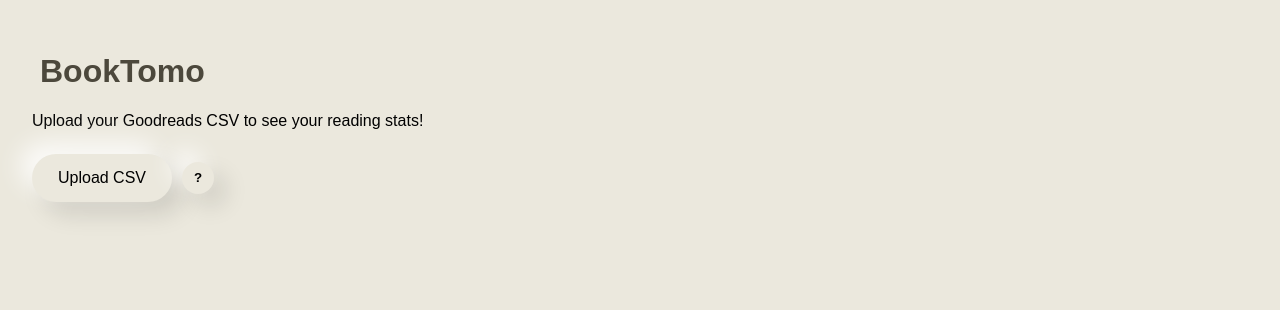
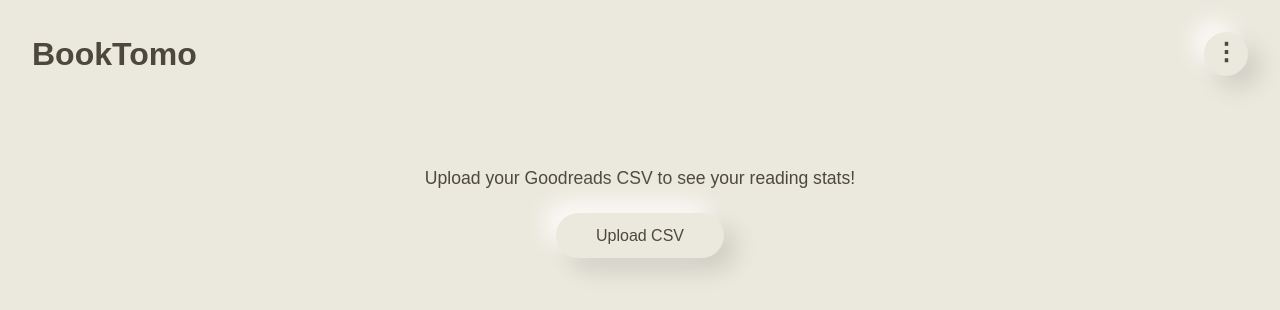
Before and after one commit to LindseyJorissen/BookTomo, a React (Create React App) app in the folder frontend/: page / in a window 1280 px wide. Shown: the top 310 px of the page. Built offline with nearby package versions, Linux system fonts and the light colour scheme.

Commit message:
layout tweaks

```diff
--- a/frontend/src/App.css
+++ b/frontend/src/App.css
@@ -11,9 +11,98 @@
 }
 
 h1 {
-  margin-left: 0.5rem;
+  margin: 0;
   font-size: xx-large;
   color: #4c483c;
+}
+
+/* ── Header ── */
+.app-header {
+  display: flex;
+  align-items: center;
+  justify-content: space-between;
+  margin-bottom: 0.25rem;
+}
+
+/* ── Kebab menu ── */
+.menu-wrapper {
+  position: relative;
+}
+
+.menu-btn {
+  width: 44px;
+  height: 44px;
+  border-radius: 50%;
+  border: none;
+  background: #ebe8dd;
+  font-size: 1.5rem;
+  font-weight: bold;
+  cursor: pointer;
+  display: flex;
+  align-items: center;
+  justify-content: center;
+  color: #4c483c;
+  padding-bottom: 6px; /* vertically centres the ⋮ glyph */
+  flex-shrink: 0;
+}
+
+.menu-dropdown {
+  position: absolute;
+  right: 0;
+  top: calc(100% + 0.5rem);
+  min-width: 210px;
+  padding: 0.4rem;
+  z-index: 100;
+  display: flex;
+  flex-direction: column;
+  gap: 0.15rem;
+}
+
+.menu-item {
+  display: block;
+  width: 100%;
+  padding: 0.7rem 1rem;
+  border: none;
+  background: transparent;
+  text-align: left;
+  cursor: pointer;
+  border-radius: 16px;
+  font-size: 0.95rem;
+  color: #4c483c;
+  transition: background 0.15s;
+}
+
+.menu-item:hover {
+  background: #e0dcd4;
+}
+
+/* ── Empty / landing state ── */
+.empty-state {
+  display: flex;
+  flex-direction: column;
+  align-items: center;
+  justify-content: center;
+  padding: 5rem 2rem;
+  gap: 1.5rem;
+}
+
+.empty-state p {
+  font-size: 1.1rem;
+  color: #4c483c;
+  margin: 0;
+  text-align: center;
+}
+
+.upload-cta {
+  padding: 0.85rem 2.5rem;
+  background: #ebe8dd;
+  border: none;
+  border-radius: 30px;
+  font-size: 1rem;
+  cursor: pointer;
+  color: #4c483c;
+  display: inline-block;
+  user-select: none;
 }
 
 p {
@@ -218,9 +307,8 @@
 }
 
 .top-tabs {
-display: flex;
-gap: 1rem;
-margin: 2rem 0 0 0;
+  display: flex;
+  gap: 1rem;
 }
 
 iframe {
--- a/frontend/src/App.js
+++ b/frontend/src/App.js
@@ -1,4 +1,4 @@
-import { useState, useEffect } from "react";
+import { useState, useEffect, useRef } from "react";
 import "./App.css";
 import YearlyBookChart from "./YearlyBookChart";
 import PublicationVsReadChart from "./PublicationVsReadChart";
@@ -9,21 +9,23 @@
   const [stats, setStats] = useState(null);
   const [error, setError] = useState(null);
 
-  const [showTutorial, setShowTutorial] = useState(false); // Zichtbaarheid van de Goodreads-exportuitleg
-  const [activeView, setActiveView] = useState("stats");   // Actief tabblad: "stats" of "suggestions"
-  const [timeView, setTimeView] = useState("overall");     // Tijdsbereik: "overall" of "this_year"
-  const [selectedBook, setSelectedBook] = useState(null);  // Huidig geselecteerd boek voor de graaf
+  const [showTutorial, setShowTutorial] = useState(false);
+  const [showMenu, setShowMenu] = useState(false);
+  const [activeView, setActiveView] = useState("stats");
+  const [timeView, setTimeView] = useState("overall");
+  const [selectedBook, setSelectedBook] = useState(null);
   const [isUploading, setIsUploading] = useState(false);
   const [uploadProgress, setUploadProgress] = useState({ phase: "idle", current: 0, total: 0 });
 
-  // Paginastatistieken voor het huidige tijdsbereik
+  const menuRef = useRef(null);
+  const fileInputRef = useRef(null);
+
   const bookLengths = stats?.book_lengths?.[timeView];
 
   const getOldestPublicationYear = () => {
     return stats?.oldest_pub_year;
   };
 
-  // Beschrijvende tekst onder het leesritme-diagram, afhankelijk van het tijdsbereik
   const getReadingOverTimeText = () => {
     const s = stats[timeView];
     if (!s) return "";
@@ -34,7 +36,6 @@
  Your reading activity varies across the months.`;
   };
 
-  // Beschrijvende tekst onder het publicatiejaar-diagram
   const getPublicationTimingText = () => {
     if (!stats) return "";
 
@@ -43,15 +44,17 @@
     return timeView === "overall"
       ? `Your reading spans a wide range of publication years,
        reaching back well beyond recent releases.
-       ${oldestYear ? `The oldest book you’ve read was published in ${oldestYear}.` : ""}`
-      : `This year’s reading includes books from different publication periods.
+       ${oldestYear ? `The oldest book you've read was published in ${oldestYear}.` : ""}`
+      : `This year's reading includes books from different publication periods.
        ${oldestYear ? `The oldest one dates back to ${oldestYear}.` : ""}`;
   };
 
-  // Verwerkt het gekozen CSV-bestand en stuurt het naar de backend
   const handleUpload = async (e) => {
     const file = e.target.files[0];
     if (!file) return;
+
+    // Reset the input so the same file can be re-selected if needed
+    e.target.value = "";
 
     const formData = new FormData();
     formData.append("file", file);
@@ -70,8 +73,9 @@
       const data = await res.json();
 
       setStats(data);
-      setSelectedBook(data.books[0]); // Selecteer het eerste boek standaard voor de graaf
+      setSelectedBook(data.books[0]);
       setActiveView("stats");
+      setTimeView("overall");
       setError(null);
       console.log("First book:", data.books[0]);
 
@@ -83,8 +87,6 @@
     }
   };
 
-// Polt elke 3 seconden de /covers/ endpoint om omslagen bij te werken
-// die door het achtergrondproces zijn ingeladen na het uploaden
   useEffect(() => {
     if (!stats) return;
 
@@ -94,7 +96,6 @@
 
       if (data.covers.length === 0) return;
 
-    // Werk individuele boeken bij zonder de hele stats-state te vervangen
       setStats(prev => {
         const updated = { ...prev };
         updated.books = updated.books.map(book => {
@@ -105,10 +106,9 @@
       });
     }, 3000);
 
-  return () => clearInterval(interval); // Opruimen bij unmount of nieuwe stats
+    return () => clearInterval(interval);
   }, [stats]);
 
-// Poll for real upload progress while the CSV is being processed
   useEffect(() => {
     if (!isUploading) return;
     setUploadProgress({ phase: "parsing", current: 0, total: 0 });
@@ -124,7 +124,17 @@
     return () => clearInterval(interval);
   }, [isUploading]);
 
-// Convert progress state to a 0-100 percentage for the bar
+  // Close menu when clicking outside
+  useEffect(() => {
+    const handleClickOutside = (e) => {
+      if (menuRef.current && !menuRef.current.contains(e.target)) {
+        setShowMenu(false);
+      }
+    };
+    document.addEventListener("mousedown", handleClickOutside);
+    return () => document.removeEventListener("mousedown", handleClickOutside);
+  }, []);
+
   const getProgressPct = () => {
     const { phase, current, total } = uploadProgress;
     if (phase === "parsing")  return 2;
@@ -134,7 +144,6 @@
     return 0;
   };
 
-// Human-readable label shown above the progress bar
   const getProgressLabel = () => {
     const { phase, current, total } = uploadProgress;
     if (phase === "parsing")  return "Reading your library…";
@@ -146,7 +155,6 @@
     return "Crunching your books…";
   };
 
-// Zet de applicatie terug naar de begintoestand
   const handleReset = () => {
     setStats(null);
     setSelectedBook(null);
@@ -155,11 +163,18 @@
     setActiveView("stats");
   };
 
-
   // Render
   return (
     <div style={{ padding: "2rem", fontFamily: "Arial" }}>
-      <h1>BookTomo</h1>
+
+      {/* Single shared file input — always in the DOM */}
+      <input
+        ref={fileInputRef}
+        type="file"
+        onChange={handleUpload}
+        style={{ display: "none" }}
+      />
+
       {isUploading && (
         <div className="loading-overlay">
           <div className="loading-card neu-card">
@@ -174,49 +189,11 @@
         </div>
       )}
 
-      {!stats ? (
-        <>
-          <p>Upload your Goodreads CSV to see your reading stats!</p>
-          <div className="upload-row">
-            <label className="upload-button neu-card">
-              Upload CSV
-              <input type="file" onChange={handleUpload} style={{ display: "none" }} />
-            </label>
+      {/* Header row: title | tabs (when loaded) | ⋮ menu */}
+      <div className="app-header">
+        <h1>BookTomo</h1>
 
-            <button
-              className="help-btn neu-card"
-              onClick={() => setShowTutorial(!showTutorial)}
-              aria-label="How to export from Goodreads">
-              ?
-            </button>
-          </div>
-
-          <div className={`tutorial-panel ${showTutorial ? "open" : ""}`}>
-            <h3>How to export from Goodreads</h3>
-            <ol>
-              <li>Log in to Goodreads</li>
-              <li>
-                Click <strong>My Books</strong>
-              </li>
-              <li>
-                Scroll down and click <strong>Import and Export</strong> under tools
-              </li>
-              <li>
-                Click <strong>Export Library</strong>
-              </li>
-              <li>Download the CSV and upload it here</li>
-            </ol>
-          </div>
-        </>
-      ) : (
-        <>
-          <button className="upload-button neu-card" onClick={handleReset}>
-            Upload New CSV
-          </button>
-        </>
-      )}
-
-  {stats && (
+        {stats ? (
           <div className="top-tabs">
             <button
               className={`upload-button neu-card ${activeView === "stats" ? "neu-pressed" : ""}`}
@@ -224,7 +201,6 @@
             >
               Stats
             </button>
-
             <button
               className={`upload-button neu-card ${activeView === "suggestions" ? "neu-pressed" : ""}`}
               onClick={() => setActiveView("suggestions")}
@@ -232,13 +208,65 @@
               Suggestions
             </button>
           </div>
+        ) : (
+          <div />
         )}
 
-{activeView === "stats" && (
-  <>
+        <div className="menu-wrapper" ref={menuRef}>
+          <button
+            className="menu-btn neu-card"
+            onClick={() => setShowMenu(v => !v)}
+            aria-label="Open menu"
+          >
+            ⋮
+          </button>
+          {showMenu && (
+            <div className="menu-dropdown neu-card">
+              <button
+                className="menu-item"
+                onClick={() => { setShowMenu(false); fileInputRef.current.click(); }}
+              >
+                {stats ? "Upload new CSV" : "Upload CSV"}
+              </button>
+              <button
+                className="menu-item"
+                onClick={() => { setShowTutorial(v => !v); setShowMenu(false); }}
+              >
+                How to export from Goodreads
+              </button>
+            </div>
+          )}
+        </div>
+      </div>
+
+      {/* Tutorial panel — toggled from the menu */}
+      <div className={`tutorial-panel ${showTutorial ? "open" : ""}`}>
+        <h3>How to export from Goodreads</h3>
+        <ol>
+          <li>Log in to Goodreads</li>
+          <li>Click <strong>My Books</strong></li>
+          <li>Scroll down and click <strong>Import and Export</strong> under tools</li>
+          <li>Click <strong>Export Library</strong></li>
+          <li>Download the CSV and upload it here</li>
+        </ol>
+      </div>
+
+      {/* Empty state — shown before any CSV is uploaded */}
+      {!stats && (
+        <div className="empty-state">
+          <p>Upload your Goodreads CSV to see your reading stats!</p>
+          <button
+            className="upload-cta neu-card"
+            onClick={() => fileInputRef.current.click()}
+          >
+            Upload CSV
+          </button>
+        </div>
+      )}
+
       {error && <p style={{ color: "red" }}>Error: {error}</p>}
 
-      {stats && (
+      {activeView === "stats" && stats && (
         <div className="stats-container">
           <div className="stats-box neu-card">
             <div className="stats-box-header" style={{ gridRow: "span 2" }}>
@@ -248,7 +276,6 @@
                   onClick={() => setTimeView("overall")}>
                   Overall
                 </button>
-
                 <button
                   className={`upload-button small neu-card ${timeView === "this_year" ? "neu-pressed" : ""}`}
                   onClick={() => setTimeView("this_year")}>
@@ -256,7 +283,7 @@
                 </button>
               </div>
             </div>
-            <h2>{timeView === "overall" ? "All-time stats" : "This Year’s stats"}</h2>
+            <h2>{timeView === "overall" ? "All-time stats" : "This Year's stats"}</h2>
             <p>Total books: {stats[timeView].total_books}</p>
             <p>Total pages: {stats[timeView].total_pages}</p>
             <p>Average rating: {stats[timeView].avg_rating}</p>
@@ -305,7 +332,6 @@
                     <p>
                       On average, your books are about <strong>{bookLengths?.average_pages}</strong> pages long.
                     </p>
-
                     {bookLengths?.longest_book &&
                       (() => {
                         const { title, author, pages } = bookLengths.longest_book;
@@ -322,15 +348,11 @@
           </div>
         </div>
       )}
-  </>
-)}
 
       {activeView === "suggestions" && stats && (
         <div className="suggestions-layout">
-
           <div className="book-list neu-card">
             <h3>Your books</h3>
-
             <div className="book-list-scroll">
               {stats.books.map((book) => (
                 <button
@@ -344,17 +366,14 @@
                     className="book-cover"
                     loading="lazy"
                   />
-
                   <div className="book-meta">
                     <strong>{book.title}</strong>
                     <div className="book-author">{book.author}</div>
                   </div>
                 </button>
-
               ))}
             </div>
           </div>
-
 
           <div className="graph-container neu-card">
             <div className="graph-legend neu-card">
@@ -362,19 +381,16 @@
                 <span className="legend-dot read"></span>
                 <span>Read book</span>
               </div>
-
               <div className="legend-item">
                 <span className="legend-dot unread"></span>
                 <span>Unread recommendation</span>
               </div>
-
               <div className="legend-item">
                 <span className="legend-dot author"></span>
                 <span>Author</span>
               </div>
             </div>
             {selectedBook ? (
-        /* Laad de graaf als iframe: de backend genereert de pyvis-HTML per boek */
               <iframe
                 src={`http://localhost:8000/api/graph/${encodeURIComponent("book::" + selectedBook.id)}`}
                 width="100%"
@@ -386,10 +402,8 @@
               <p>Select a book to see recommendations</p>
             )}
           </div>
-
         </div>
       )}
-
 
     </div>
   );
```
Lines whose indentation alone changed are shown as unchanged.
